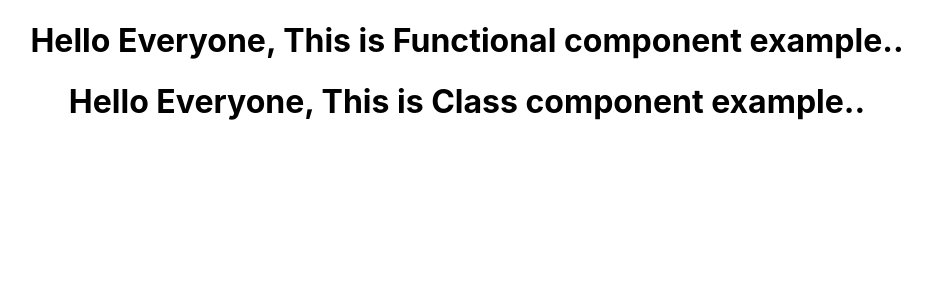
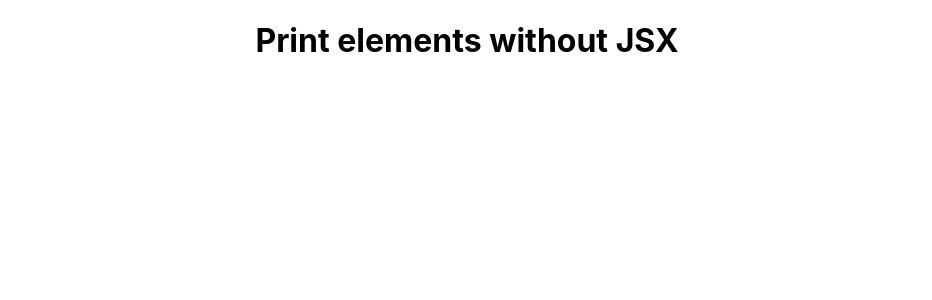
Before and after one commit to radhikaP31/react-js, a React (Create React App) app: page / in a window 1280 px wide. Shown: the top 300 px of the page, without its empty margins (173-1105 px from the left). Built offline with nearby package versions, Linux system fonts and the light colour scheme.

Commit message:
added: JSX

```diff
--- a/src/App.js
+++ b/src/App.js
@@ -3,12 +3,14 @@
 import './App.css';
 import FunctionComponent from './components/FunctionComponent';
 import ClassComponent from './components/ClassComponent';
+import JSXClass from './components/JSXClass';
 
 function App() {
   return (
     <div className="App">
-      <FunctionComponent />
-      <ClassComponent />
+      {/* <FunctionComponent />
+      <ClassComponent /> */}
+      <JSXClass/>
     </div>
   );
 }
--- /dev/null
+++ b/src/components/JSXClass.js
@@ -0,0 +1,28 @@
+import React from 'react';
+
+//Example for JSX and JS syntax
+
+//JSX version
+// const JSXClass = () => {
+//     return (
+//         <div id="name" class="name">
+//             <h1 id="message" class="message"> JSX Version of print elements.</h1>
+//         </div>
+//     )
+// }
+
+//Without JSX
+// createElement -> have 3 parameters. 1) tag name, 2) attributes, 3) element content
+const JSXClass = () => {
+    return React.createElement(
+            'div',
+            {id:'name', className: 'name'},
+            React.createElement(
+                'h1',
+                {id: 'message', className: 'message'},
+                'Print elements without JSX'
+            )
+        );
+}
+
+export default JSXClass;
```
